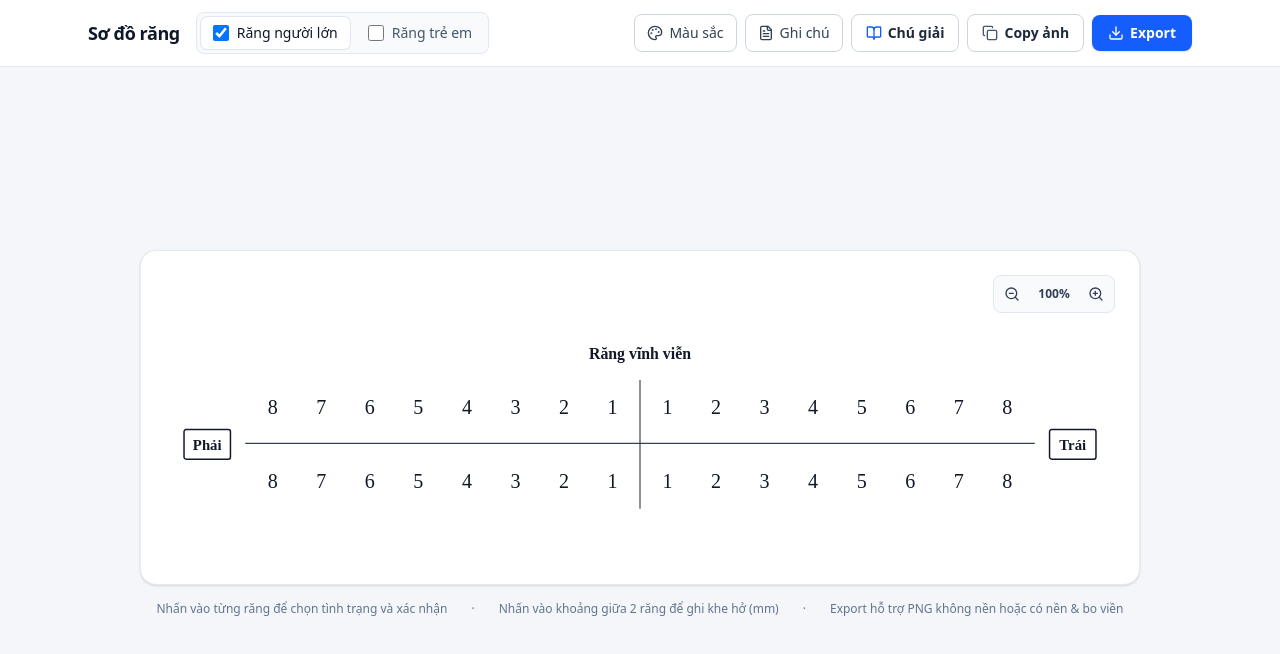
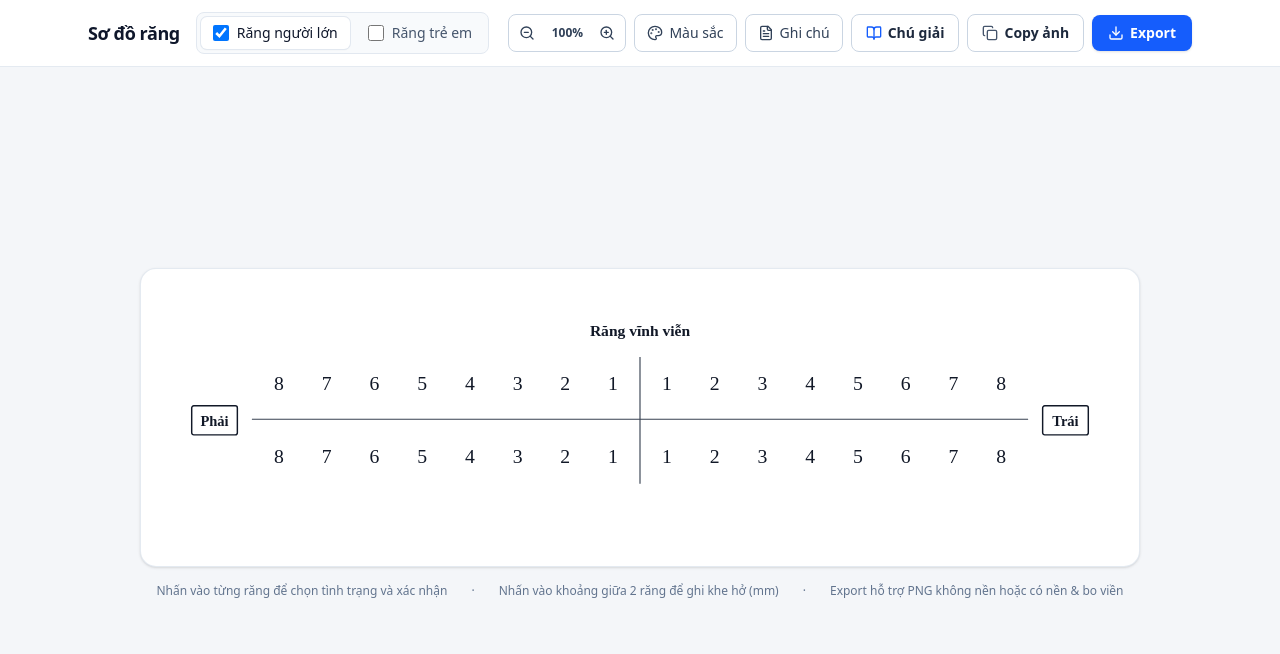
Before and after one commit to namthuan8947/dentalChart, a React (Vite) app: page / in a window 1280 px wide. Shown: the top 654 px of the page. Built offline with nearby package versions, Linux system fonts and the light colour scheme.

Commit message:
Zoom entire web UI via root zoom control and persist zoom setting

```diff
--- a/src/App.tsx
+++ b/src/App.tsx
@@ -40,6 +40,7 @@ interface SavedChartState {
   generalNote?: string;
   toothColor?: string;
   annotationColor?: string;
+  uiZoom?: number;
 }
 
 function loadSavedState(): SavedChartState {
@@ -91,9 +92,14 @@ export function App() {
     initialState.annotationColor ?? '#1D4ED8'
   );
   const [copiedQuick, setCopiedQuick] = useState(false);
-  const [chartZoom, setChartZoom] = useState<number>(() =>
-    typeof window !== 'undefined' && window.innerWidth < 640 ? 1.75 : 1
-  );
+  const [uiZoom, setUiZoom] = useState<number>(initialState.uiZoom ?? 1);
+
+  useEffect(() => {
+    document.documentElement.style.zoom = uiZoom === 1 ? '' : String(uiZoom);
+    return () => {
+      document.documentElement.style.zoom = '';
+    };
+  }, [uiZoom]);
 
   useEffect(() => {
     try {
@@ -106,6 +112,7 @@ export function App() {
         generalNote,
         toothColor,
         annotationColor,
+        uiZoom,
       };
       window.localStorage.setItem(STORAGE_KEY, JSON.stringify(payload));
     } catch {
@@ -120,23 +127,10 @@ export function App() {
     generalNote,
     toothColor,
     annotationColor,
+    uiZoom,
   ]);
 
   const svgRef = useRef<SVGSVGElement | null>(null);
-  const chartScrollRef = useRef<HTMLDivElement | null>(null);
-
-  useEffect(() => {
-    const el = chartScrollRef.current;
-    if (!el) return;
-    if (chartZoom <= 1) {
-      el.scrollLeft = 0;
-      return;
-    }
-    // Center the horizontal scroll when zoomed in so the midline is centered
-    if (el.scrollWidth > el.clientWidth) {
-      el.scrollLeft = (el.scrollWidth - el.clientWidth) / 2;
-    }
-  }, [chartZoom, showPermanent, showDeciduous]);
 
   const handleTogglePermanent = (checked: boolean) => {
     if (!checked && !showDeciduous) return;
@@ -406,6 +400,45 @@ export function App() {
               <span>Ghi chú</span>
             </button>
 
+            <div
+              className="inline-flex min-h-[38px] items-center rounded-lg border border-slate-300 bg-white px-0.5"
+              role="group"
+              aria-label="Thu phóng giao diện"
+            >
+              <button
+                type="button"
+                onClick={() =>
+                  setUiZoom((z) => Math.max(0.7, Number((z - 0.1).toFixed(2))))
+                }
+                disabled={uiZoom <= 0.7}
+                className="flex h-8 w-7 items-center justify-center rounded text-slate-700 disabled:opacity-40"
+                title="Thu nhỏ giao diện"
+                aria-label="Thu nhỏ giao diện"
+              >
+                <ZoomOut className="h-3.5 w-3.5" />
+              </button>
+              <button
+                type="button"
+                onClick={() => setUiZoom(1)}
+                className="px-1 text-[11px] font-semibold tabular-nums text-slate-700"
+                title="Đưa về 100%"
+              >
+                {Math.round(uiZoom * 100)}%
+              </button>
+              <button
+                type="button"
+                onClick={() =>
+                  setUiZoom((z) => Math.min(1.5, Number((z + 0.1).toFixed(2))))
+                }
+                disabled={uiZoom >= 1.5}
+                className="flex h-8 w-7 items-center justify-center rounded text-slate-700 disabled:opacity-40"
+                title="Phóng to giao diện"
+                aria-label="Phóng to giao diện"
+              >
+                <ZoomIn className="h-3.5 w-3.5" />
+              </button>
+            </div>
+
             {annotatedCount > 0 && (
               <button
                 type="button"
@@ -422,6 +455,45 @@ export function App() {
 
           {/* Desktop Action Buttons */}
           <div className="hidden sm:flex items-center gap-2">
+            <div
+              className="inline-flex items-center rounded-lg border border-slate-300 bg-white p-0.5"
+              role="group"
+              aria-label="Thu phóng giao diện"
+            >
+              <button
+                type="button"
+                onClick={() =>
+                  setUiZoom((z) => Math.max(0.7, Number((z - 0.1).toFixed(2))))
+                }
+                disabled={uiZoom <= 0.7}
+                className="flex h-8 w-8 items-center justify-center rounded-md text-slate-700 transition hover:bg-slate-100 disabled:opacity-40"
+                title="Thu nhỏ giao diện"
+                aria-label="Thu nhỏ giao diện"
+              >
+                <ZoomOut className="h-4 w-4" />
+              </button>
+              <button
+                type="button"
+                onClick={() => setUiZoom(1)}
+                className="min-w-[48px] px-1.5 py-1 text-center text-xs font-semibold tabular-nums text-slate-700 transition hover:text-blue-700"
+                title="Đưa giao diện về 100%"
+              >
+                {Math.round(uiZoom * 100)}%
+              </button>
+              <button
+                type="button"
+                onClick={() =>
+                  setUiZoom((z) => Math.min(1.5, Number((z + 0.1).toFixed(2))))
+                }
+                disabled={uiZoom >= 1.5}
+                className="flex h-8 w-8 items-center justify-center rounded-md text-slate-700 transition hover:bg-slate-100 disabled:opacity-40"
+                title="Phóng to giao diện"
+                aria-label="Phóng to giao diện"
+              >
+                <ZoomIn className="h-4 w-4" />
+              </button>
+            </div>
+
             <button
               type="button"
               onClick={() => setShowColorEditor((v) => !v)}
@@ -614,63 +686,8 @@ export function App() {
 
       {/* Main Stage: Focus on the Dental Chart */}
       <main className="flex-1 flex flex-col items-center justify-center px-3 py-4 sm:px-6 sm:py-6">
-        <div className="w-full max-w-[1000px] rounded-2xl border border-slate-200/90 bg-white p-3 sm:p-6 shadow-sm">
-          {/* Zoom Toolbar (Desktop & Mobile) */}
-          <div className="mb-2.5 flex items-center justify-between gap-2">
-            <span className="text-[11px] font-medium text-slate-500">
-              {chartZoom > 1 ? '← Kéo ngang để xem toàn hàm →' : ''}
-            </span>
-            <div
-              className="inline-flex items-center rounded-lg border border-slate-200 bg-slate-50 p-0.5"
-              role="group"
-              aria-label="Thu phóng sơ đồ răng"
-            >
-              <button
-                type="button"
-                onClick={() =>
-                  setChartZoom((z) => Math.max(0.5, Number((z - 0.25).toFixed(2))))
-                }
-                disabled={chartZoom <= 0.5}
-                className="flex h-8 w-8 items-center justify-center rounded-md text-slate-700 transition hover:bg-white hover:shadow-xs disabled:opacity-40"
-                title="Thu nhỏ"
-                aria-label="Thu nhỏ"
-              >
-                <ZoomOut className="h-4 w-4" />
-              </button>
-              <button
-                type="button"
-                onClick={() => setChartZoom(1)}
-                className="min-w-[52px] px-2 py-1 text-center text-xs font-semibold tabular-nums text-slate-700 transition hover:text-blue-700"
-                title="Đưa về 100% (vừa khung)"
-              >
-                {Math.round(chartZoom * 100)}%
-              </button>
-              <button
-                type="button"
-                onClick={() =>
-                  setChartZoom((z) => Math.min(2, Number((z + 0.25).toFixed(2))))
-                }
-                disabled={chartZoom >= 2}
-                className="flex h-8 w-8 items-center justify-center rounded-md text-slate-700 transition hover:bg-white hover:shadow-xs disabled:opacity-40"
-                title="Phóng to"
-                aria-label="Phóng to"
-              >
-                <ZoomIn className="h-4 w-4" />
-              </button>
-            </div>
-          </div>
-
-          <div
-            ref={chartScrollRef}
-            className="w-full overflow-x-auto"
-          >
-            <div
-              className="mx-auto"
-              style={{
-                width: `${Math.round(chartZoom * 100)}%`,
-                minWidth: chartZoom >= 1 ? undefined : undefined,
-              }}
-            >
+        <div className="w-full max-w-[1000px] rounded-2xl border border-slate-200/90 bg-white p-3 sm:p-8 shadow-sm">
+          <div className="w-full overflow-x-auto sm:overflow-visible">
             <DentalChartSvg
               svgRef={svgRef}
               showPermanent={showPermanent}
@@ -686,9 +703,8 @@ export function App() {
               onSelectGap={handleSelectGapDirect}
               toothColor={toothColor}
               annotationColor={annotationColor}
-                className="block w-full h-auto select-none"
+              className="block mx-auto w-full max-w-[960px] h-auto select-none"
             />
-            </div>
           </div>
         </div>
 
```
Lines whose indentation alone changed are shown as unchanged.
